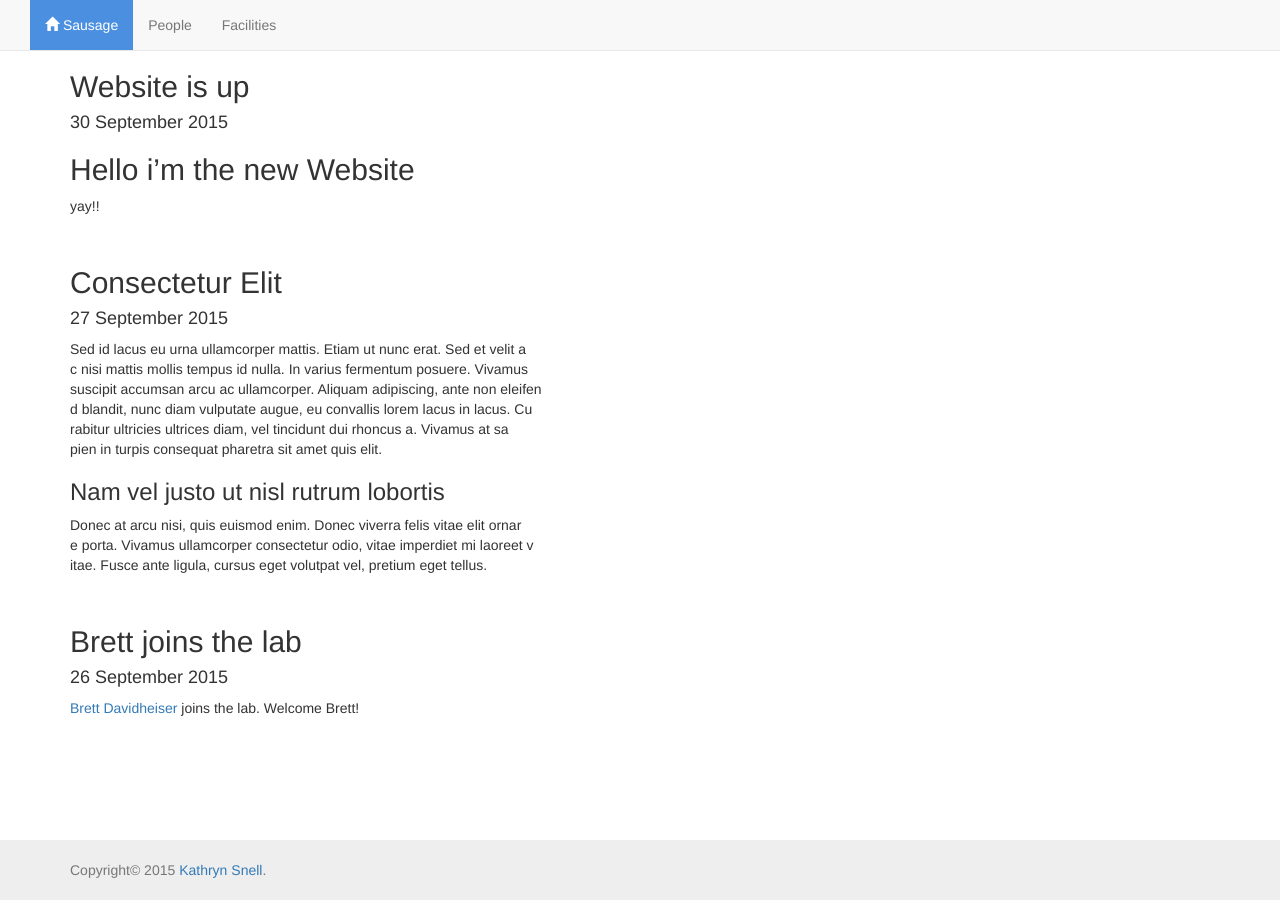
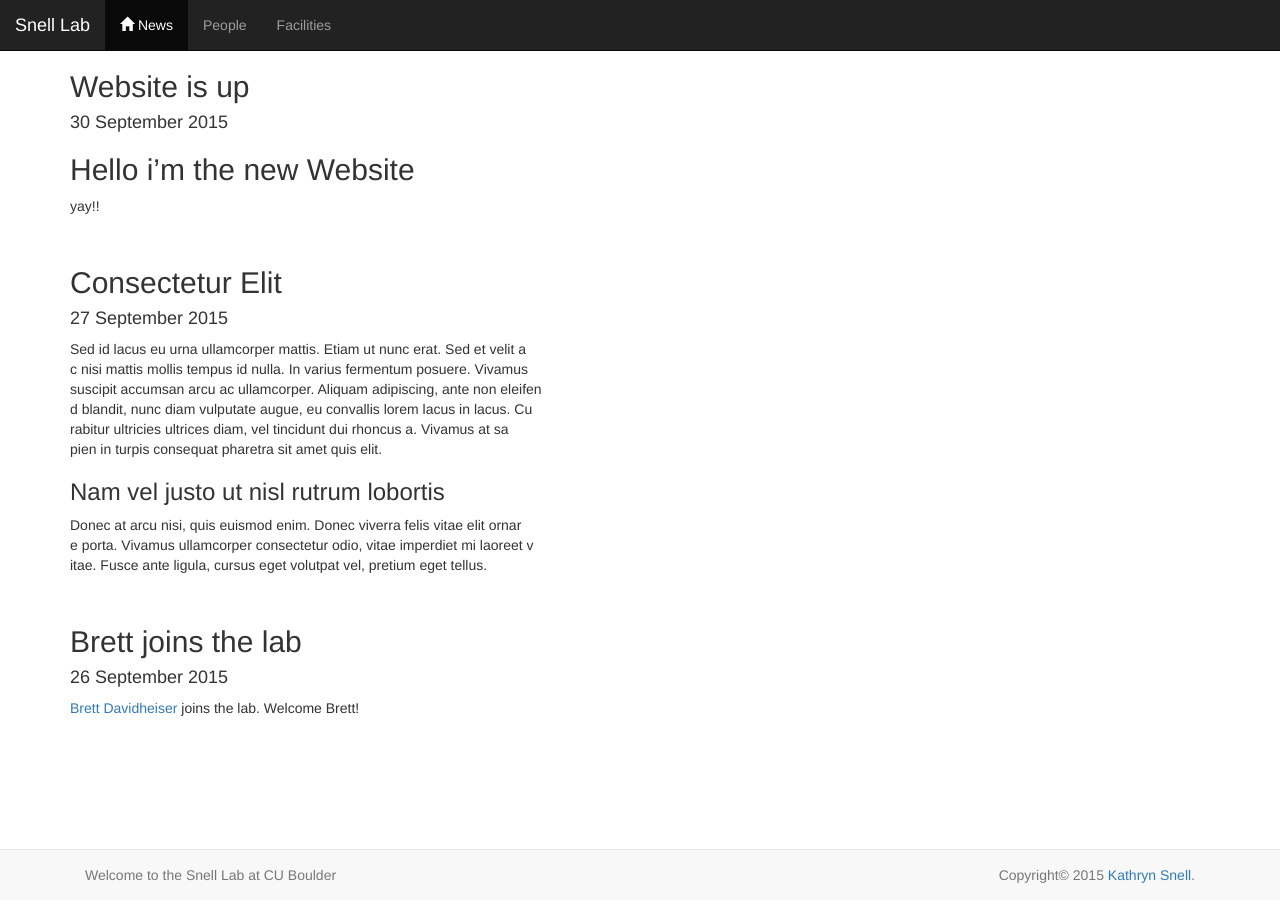
Before and after one commit to katie-snell/katie-snell.github.io, a Jekyll site: the page built from index.md, in a window 1280 px wide. Built offline with Jekyll 4.4.1, drawn with Linux system fonts in a browser that asks for light colours; nearby versions of some CDN libraries.

Commit message:
footer implemented properly

```diff
--- a/_includes/footer.html
+++ b/_includes/footer.html
@@ -1,5 +1,8 @@
-<footer>
- <div class="container">
-   <p class="text-muted">Copyright&copy; 2015 <a href="mailto:{{ site.email }}">{{ site.owner }}</a>.</p>
- </div>
-</footer>
+<div class = "navbar navbar-default navbar-fixed-bottom">
+  <div class="container">
+    <p class="navbar-text">Welcome to the Snell Lab at CU Boulder</p>
+    <p class="navbar-text pull-right">
+      Copyright&copy; 2015 <a href="mailto:{{ site.email }}">{{ site.owner }}</a>.
+    </p>
+  </div>
+</div>
--- a/_includes/navbar.html
+++ b/_includes/navbar.html
@@ -1,7 +1,7 @@
-<nav class="navbar navbar-default navbar-fixed-top">
+<nav class="navbar navbar-inverse navbar-fixed-top">
   <div class="container-fluid">
     <div class="navbar-header">
-      <a class="navbar-brand" href="#">{{ site.name }}</a>
+      <a class="navbar-brand" href="#">{{ site.title }}</a>
     </div>
     <div>
       <ul class="nav navbar-nav">
--- a/css/style.scss
+++ b/css/style.scss
@@ -15,10 +15,6 @@ $navbar-default-link-active-color: rgb(255, 255, 255);
 // import bootstrap
 @import "bootstrap";
 
-// additional css variables for cusotm css
-$footer-height: 60px; // height of the footer
-$footer-height-with-padding: 90px; // height of the footer plus distance to last text
-
 // custom css
 html {
   position: relative;
@@ -27,16 +23,7 @@ html {
 
 body {
   padding-top: $navbar-height;
-  margin-bottom: $footer-height-with-padding;
-}
-
-footer {
-  position: absolute;
-  bottom: 0;
-  width: 100%;
-  line-height: $footer-height;
-  height: $footer-height;
-  background-color: $gray-lighter;
+  margin-bottom: $navbar-height;
 }
 
 .gap-right {
--- a/index.md
+++ b/index.md
@@ -1,6 +1,6 @@
 ---
 layout: default
-menu: Sausage
+menu: News
 icon: home
 align: left
 weight: 1
```
